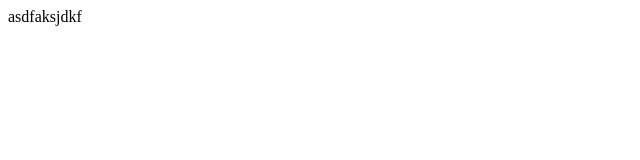
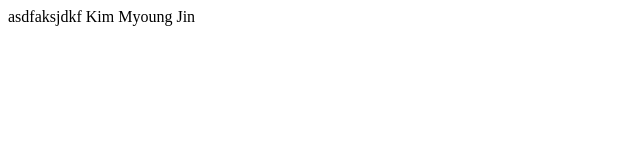
Before and after one commit to Morph-house/WebTest, a plain HTML site: page index.html in a window 1280 px wide. Shown: the whole page, without its empty margins (0-640 px from the left). Drawn offline with Linux system fonts and the light colour scheme.

Commit message:
Update index.html

```diff
--- a/index.html
+++ b/index.html
@@ -2,6 +2,6 @@
   <head>
   </head>
   <body>
-    asdfaksjdkf
+    asdfaksjdkf Kim Myoung Jin
   </body>
 </html>
```
